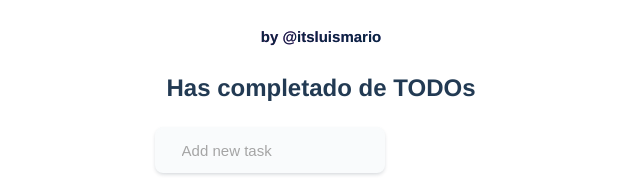
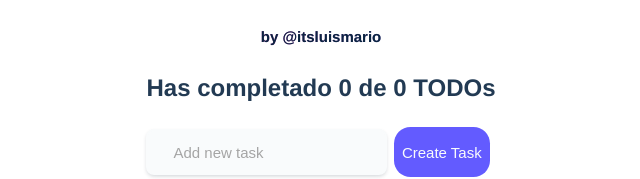
Before and after one commit to itsluismario/To-do-list-with-react, a React (Create React App) app: page / in a window 1280 px wide. Shown: the part 131-310 px from the top of the page, without its empty margins (319-959 px from the left). Built offline with nearby package versions, Linux system fonts and the light colour scheme.

Commit message:
useContext

```diff
--- a/src/components/TodoCounter/TodoCounter.js
+++ b/src/components/TodoCounter/TodoCounter.js
@@ -1,9 +1,12 @@
 import React from "react";
 import './TodoCounter.css';
+import { TodoContext } from "../../TodoConext";
 
-function TodoCounter({total, completed}){
+function TodoCounter(){
+   const {totalTodos, completedTodos} = React.useContext(TodoContext)
+
    return (
-        <h2 className="TodoCounter">Has completado {completed} de {total} TODOs</h2>
+        <h2 className="TodoCounter">Has completado {completedTodos} de {totalTodos} TODOs</h2>
    );
 }
 
--- a/src/components/TodoSearch/TodoSearch.js
+++ b/src/components/TodoSearch/TodoSearch.js
@@ -1,8 +1,10 @@
 import React from "react";
 import './TodoSearch.css';
 import icon_search from '../../assets/icon_search_.svg';
+import { TodoContext } from "../../TodoConext";
 
-function TodoSearch ({searchValue, setSearchValue}) {
+function TodoSearch () {
+    const {searchValue, setSearchValue} = React.useContext(TodoContext);
 
     const onSearchValueChange = (event) => {
         console.log(event.target.value);
--- a/src/containers/TODOs/TODOsUI.js
+++ b/src/containers/TODOs/TODOsUI.js
@@ -9,6 +9,13 @@ import { TodoAddTask } from '../../components/TodoAddTask/TodoAddTask';
 import { TodoContext } from '../../TodoConext';
 
 function TODOsUI () {
+    const {
+        error,
+        loading,
+        searchedTodos,
+        completeTodo,
+        deleteTodo} = React.useContext(TodoContext);
+
     return (
         <div>
         <div className='Container'>
@@ -19,14 +26,7 @@ function TODOsUI () {
             <TodoSearch />
         </div>
         <div className="Container">
-        <TodoContext.Consumer>
-            {({
-                error,
-                loading,
-                searchedTodos,
-                completeTodo,
-                deleteTodo
-            }) => (
+
         <TodoList>
             {error && <p>Something is wrong</p>}
             {loading && <p>It's loading</p>}
@@ -41,8 +41,8 @@ function TODOsUI () {
             />
             ))}
         </TodoList>
-            )}
-        </TodoContext.Consumer>
+
+
 
         </div>
         </div>
```
Lines whose indentation alone changed are shown as unchanged.
